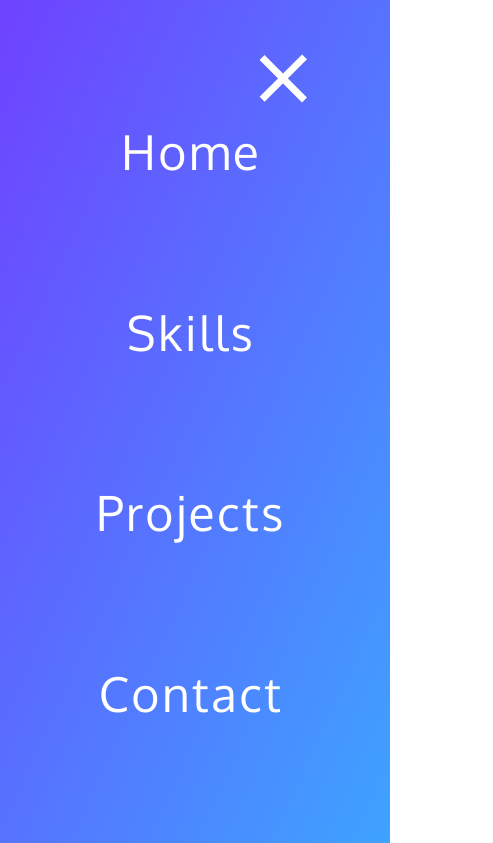
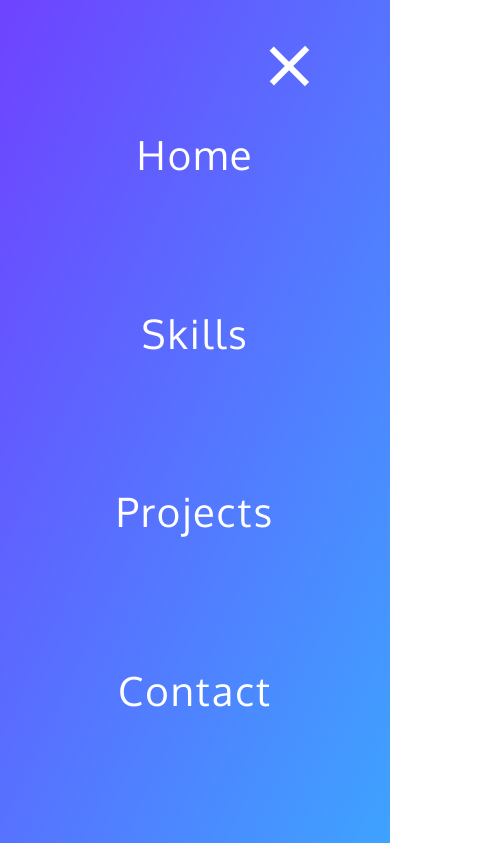
Before and after one commit to dportillo23/My-Personal-Site, a plain HTML site: page index.html in a window 390 px wide. Both pictures are taken after a click on the element 289 px from the left and 84 px from the top of the page. Shown: the top 843 px of the page, 493 px wide, since content can reach past the window. Drawn offline with Linux system fonts and the light colour scheme.

Commit message:
New adjustments for responsiveness

```diff
--- a/Js/app.js
+++ b/Js/app.js
@@ -38,6 +38,7 @@ links.forEach(link => {
 
 hamburger.addEventListener("click", () =>{
     hamburger.classList.toggle("change");
+
     navLinks.classList.toggle("open");
     links.forEach(link => {
         link.classList.toggle('fade')
--- a/css/styles.css
+++ b/css/styles.css
@@ -127,6 +127,10 @@ body {
 
 .bar2 {
   background-color: var(--col-secondary);
+}
+
+.change {
+  position: fixed;
 }
 
 .change * {
@@ -311,7 +315,7 @@ body {
   bottom: 0;
   left: -7%;
   z-index: -1;
-  opacity: 0.7;
+  opacity: 0.75;
 }
 
 .column {
@@ -345,10 +349,10 @@ body {
   align-self: stretch;
 }
 
-
 .project__img {
   width: 100%;
 }
+
 
 .project__link::before {
   font-size: 2rem;
@@ -584,84 +588,20 @@ body {
     font-size: 14px;
   }
 
+@media only screen and (max-width:  1280px) {
+   html {
+    font-size: 12px;
+   }
+
   .contact_me {
     width: 75%;
   }
 }
 
-@media only screen and (max-width: 680px) {
+@media (orientation: portrait) {
 
   html {
-    font-size: 14px;
-  }
-
-  .hero {
-    min-height: 50vh;
-  }
-
-  .hero__title {
-    flex-direction: column;
-  }
-
-  .hero__title img {
-    width: 30%;
-    position: relative;
-    margin: 0 auto;
-    left: 0;
-  }
-
-  .hero__greeting h2 {
-    margin-top: 1em;
-  }
-
-  .project {
-    padding-bottom: 0;
-  }
-
-  .row {
-    flex-direction: column;
-    gap: 4em;
-  }
-
-  .project {
-    width: 100%;
-    justify-content: center;
-    align-items: center;
-  }
-
-  .project__link {
-    width: 60%;
-  }
-
-  .project__text {
-    width: 100%;
-    text-align: center;
-  }
-
-  .contact_me {
-    width: 80%;
-    height: none;
-    font-size: 1.5rem;
-  }
-
-  .nav.row {
-    flex-direction: row;
-  }
-
-  .footer__me {
-    width: 100%;
-  }
-
-  .footer__social {
-    width: 100%;
-  }
-
-}
-
-@media  (orientation: portrait) {
-
-  html {
-    font-size: 24px;
+    font-size: 18px;
   }
 
    .nav__list {
@@ -742,6 +682,10 @@ body {
     margin-top: 1em;
   }
 
+  .hero__image {
+    width: 80%;
+  }
+
   .project {
     padding-bottom: 0;
   }
@@ -768,9 +712,14 @@ body {
   }
 
   .contact_me {
-    width: 80%;
+    width: 95%;
     height: none;
-    font-size: 1.5rem;
+    font-size: 4vw;
+  }
+
+  .contact__btn {
+    flex-basis: 60%;
+    font-size: 3.5vw;
   }
 
   .nav.row {
@@ -786,3 +735,141 @@ body {
   }
 
 }
+
+@media (max-width: 720px) {
+
+  html {
+    font-size: 20px;
+  }
+
+   .nav__list {
+    position: fixed;
+    bottom: 0;
+    right: 0;
+    display: flex;
+    flex-direction: column;
+    justify-content: space-evenly;
+    background: linear-gradient(to bottom right, var(--col-primary), var(--col-secondary));
+    z-index: 2;
+    height: 100vh;
+    width: 100%;
+    clip-path: circle(50px at 90% -10%);
+    -webkit-clip-path: circle(50px at 90% -10%);
+    transition: all 1s ease-out;
+  }
+
+  .nav__link::after {
+    background: #fff;
+  }
+
+  .nav__item {
+    opacity: 0;
+  }
+
+  .nav__item:nth-child(1) {
+    transition: all 0.5s ease 0.2s;
+  }
+  .nav__item:nth-child(2) {
+    transition: all 0.5s ease 0.4s;
+  }
+  .nav__item:nth-child(3) {
+    transition: all 0.5s ease 0.6s;
+  }
+  .nav__item:nth-child(4) {
+    transition: all 0.5s ease 0.8s;
+  }
+  .nav__item.fade {
+    opacity: 1;
+  }
+
+  .nav__list.open {
+    clip-path: circle(calc(150vh) at 90% -10%);
+    -webkit-clip-path: circle(150vh at 90% -10%);
+  }
+
+  .nav__link {
+    font-size: 2rem;
+    color: white;
+  }
+
+  .hamburger {
+    display: inline;
+    position: absolute;
+    top: 50%;
+    right: 10%;
+    transform: translateY(-50%);
+    z-index: 3;
+  }
+
+  .hero {
+    min-height: 50vh;
+  }
+
+  .hero__title {
+    flex-direction: column;
+  }
+
+  .hero__title img {
+    width: 30%;
+    position: relative;
+    margin: 0 auto;
+    left: 0;
+  }
+
+  .hero__greeting h2 {
+    margin-top: 1em;
+  }
+
+  .hero__image {
+    width: 80%;
+  }
+
+  .project {
+    padding-bottom: 0;
+  }
+
+  .row {
+    flex-direction: column;
+    gap: 4em;
+  }
+
+  .project {
+    width: 100%;
+    justify-content: center;
+    align-items: center;
+  }
+
+  .project__link {
+    width: 40%;
+    margin: 0 auto;
+  }
+
+  .project__text {
+    width: 100%;
+    text-align: center;
+  }
+
+  .contact_me {
+    width: 95%;
+    height: none;
+    font-size: 4vw;
+  }
+
+  .contact__btn {
+    flex-basis: 60%;
+    font-size: 3.5vw;
+  }
+
+  .nav.row {
+    flex-direction: row;
+  }
+
+  .footer__me {
+    width: 100%;
+  }
+
+  .footer__social {
+    width: 100%;
+  }
+
+}
```
